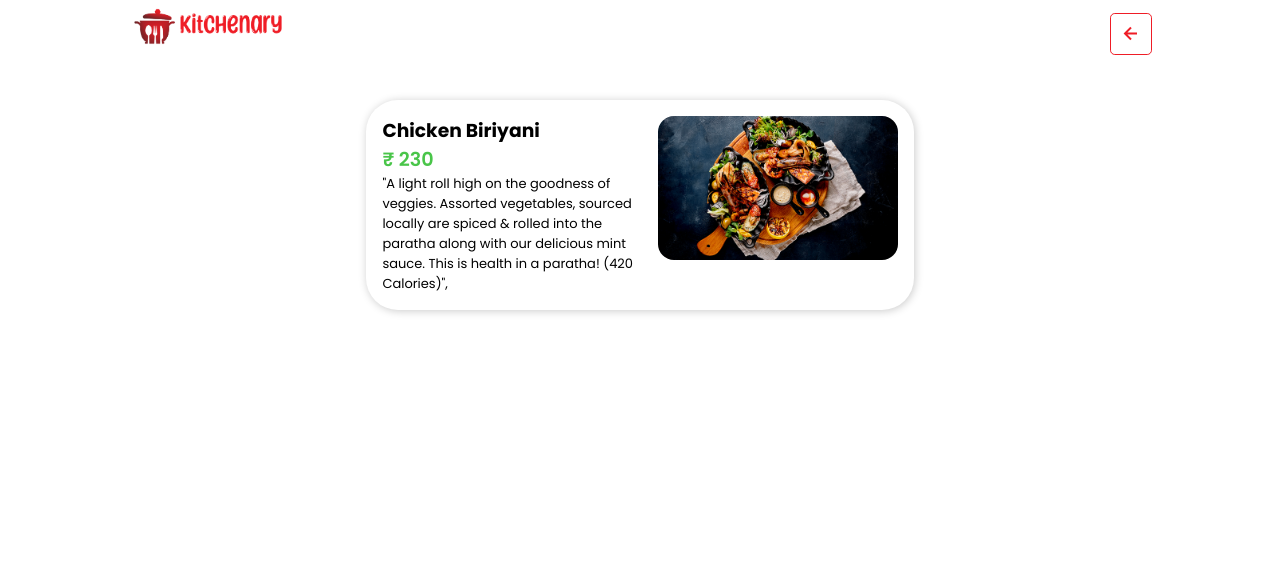
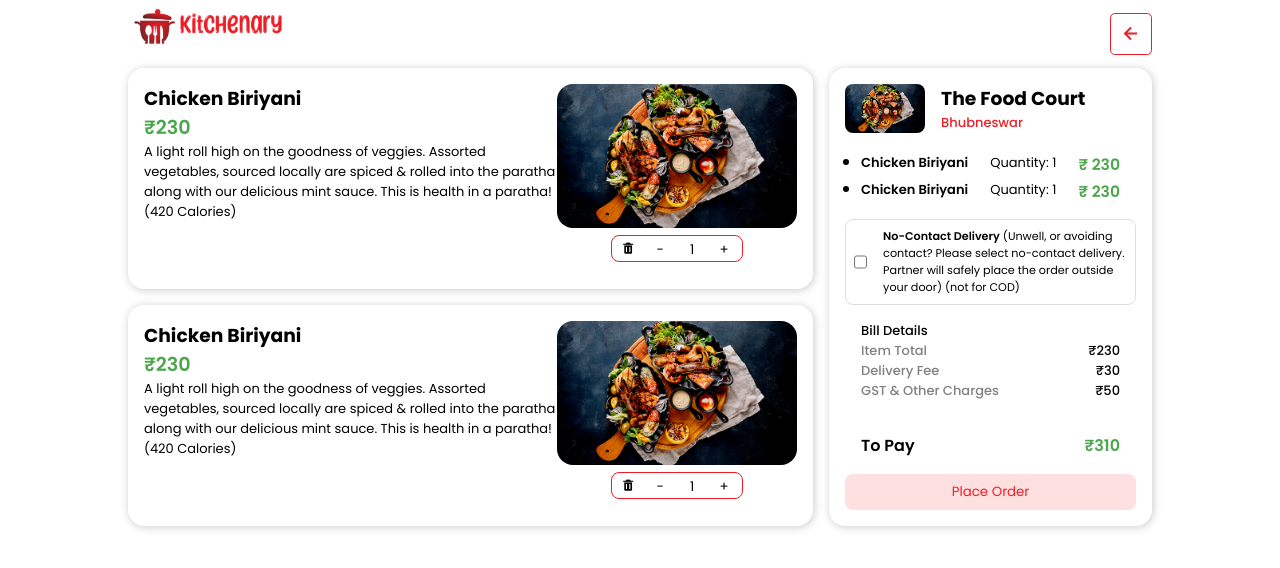
Before and after one commit to k-aditya20703/Kitchenary, a React (Create React App) app: page /cart in a window 1280 px wide. Shown: the top 568 px of the page. Built offline with nearby package versions, Linux system fonts and the light colour scheme.

Commit message:
add cart page

```diff
--- a/src/Components/Cart/Cart.css
+++ b/src/Components/Cart/Cart.css
@@ -1,155 +1,148 @@
-.cart {
-  display: flex;
-  gap: 0.2rem;
-  align-items: center;
-  color: var(--disable);
-  transition: 0.5s;
-}
-
-.cart:hover {
-  color: var(--main-color);
-}
-
-.cart i {
-  font-size: x-large;
-}
-
-.nav_details {
-  display: flex;
-  align-items: center;
-  gap: 2rem;
-}
-
-.restaurant_details_background {
-  background-image: linear-gradient(white, #dddddd34, #bdbdbd98);
-  padding: 1rem;
-  padding-top: 0;
-  border-radius: 2rem;
-  width: 60%;
+.cart_section {
+  width: 80%;
+  /* background-color: aqua; */
   margin-left: auto;
   margin-right: auto;
-  margin-top: 1rem;
-}
-
-.restaurant_details_background .restaurant_details {
-  background-color: var(--white);
-  border-radius: 1rem;
-  padding: 1rem;
-  border: 0.1rem solid #bdbdbd5b;
-}
-
-.restaurant_details .restaurant_ratting {
   display: flex;
-  align-items: center;
+  /* padding: 1rem; */
+  justify-content: space-between;
   gap: 1rem;
 }
 
-.restaurant_ratting .ratting_container {
-  background-color: #49c549;
-  color: white;
-  border-radius: 50%;
-  width: 1rem;
-  height: 1rem;
+.cart_details {
+  width: 68%;
+  /* background-color: brown; */
+  /* padding: 1rem; */
   display: flex;
-  justify-content: center;
-  align-items: center;
-  padding: 0.6rem;
+  flex-wrap: wrap;
+  gap: 1rem;
 }
 
-.restaurant_ratting .ratting_container i {
-  font-size: small;
+.cart_details .item_card {
+  width: 100%;
   display: flex;
-  align-items: center;
-  justify-content: center;
+  border-radius: 1rem;
+  background-color: white;
+  padding: 1rem;
+  box-shadow: 1px 1px 8px #cacaca;
 }
 
-.restaurant_location {
-  font-weight: 600;
-  color: var(--main-color);
-  font-size: small;
-}
-
-.delivery_time {
-  color: #9b9b9bf1;
-  font-weight: 500;
-}
-
-.all_item_container {
-  width: 100%;
-  padding: 2rem;
-  display: flex;
-  gap: 2rem;
-  justify-content: center;
-  flex-wrap: wrap;
-}
-
-.all_item_container .item_cards {
-  display: flex;
-
-  width: 45%;
-  gap: 1rem;
-  box-shadow: 1px 1px 8px #cacaca;
-  padding: 1rem;
-  border-radius: 2rem;
-}
-
-.item_counter {
-  display: flex;
-  align-items: center;
-  justify-content: center;
-}
-
-.item_counter button {
-  padding: 0.5rem;
-  width: 2rem;
-  border-radius: 0.5rem;
-}
-
-.decrement {
-  background-color: #ff00001a;
-}
-
-.increment {
-  background-color: #49c5493d;
-}
-
-.counter_display {
-  /* background-color: #cacaca49; */
-  padding: 1rem;
-  width: 2.5rem;
-  display: flex;
-  justify-content: center;
-  border-radius: 0.5rem;
-}
-.all_item_container .item_cards .item_photo img {
+.cart_item_photo img {
   width: 15rem;
   border-radius: 1rem;
 }
 
-.item_price {
-  color: #49c549;
-  font-weight: 600;
-  font-size: larger;
+.quantity_btn_section {
+  border: 0.1rem solid var(--main-color);
+  width: 55%;
+  border-radius: 0.5rem;
+  margin-left: auto;
+  margin-right: auto;
+  /* background-image: linear-gradient(to right, #ff000025, #ff00001e, #ff000013); */
 }
 
-.item_desc {
+.quantity_btn_section button {
+  width: 2rem;
+  background: transparent;
+}
+
+.cart_billing {
+  width: 32%;
+  height: auto;
+  padding: 1rem;
+  background-color: white;
+  box-shadow: 1px 1px 8px #cacaca;
+  border-radius: 1rem;
+}
+
+.cart_billing .about_restaurant img {
+  width: 5rem;
+  border-radius: 0.5rem;
+}
+
+.cart_billing .about_restaurant {
+  display: flex;
+  gap: 1rem;
+}
+
+.about_restaurant p {
+  color: var(--main-color);
+  font-size: small;
+  font-weight: 500;
+}
+
+.cart_billing .item_details {
+  padding: 1rem;
+}
+.item_details .about_item {
+  display: flex;
+  justify-content: space-between;
   font-size: small;
 }
 
-@media screen and (max-width: 512px) {
-  .all_item_container .item_cards {
-    display: flex;
-    width: 90%;
-    /* align-items: center; */
-    gap: 1rem;
-    /* border: 0.1rem solid #cacaca; */
-    box-shadow: 1px 1px 8px #cacaca;
-    padding: 1rem;
-    border-radius: 2rem;
-  }
+.item_price {
+  color: #4ba74b;
+}
 
-  .all_item_container .item_cards .item_photo img {
-    width: 5rem;
-    border-radius: 0.5rem;
-  }
+.item_name {
+  font-weight: 600;
 }
+
+.no_contact_delivery {
+  display: flex;
+  gap: 1rem;
+  border: 0.1rem solid #00000021;
+  border-radius: 0.5rem;
+  /* box-shadow: inset 1px 1px 3px #cacaca; */
+  padding: 0.5rem;
+}
+
+.no_contact_delivery p {
+  font-size: 0.7rem;
+}
+
+.no_contact_delivery p span {
+  font-weight: 600;
+}
+
+.bill_details {
+  padding-top: 1rem;
+  font-size: small;
+  font-weight: 500;
+  padding: 1rem;
+}
+
+.bill_details div {
+  display: flex;
+  justify-content: space-between;
+}
+
+.bill_heading {
+  color: grey;
+}
+
+.bill_value {
+  color: #4ba74b;
+}
+
+.total {
+  /* margin-top: 1rem; */
+  padding: 1rem;
+  display: flex;
+  justify-content: space-between;
+  font-weight: 600;
+}
+
+.place_order button {
+  padding: 0.5rem;
+  width: 100%;
+  border-radius: 0.5rem;
+  color: var(--main-color);
+  background-color: #ff00001f;
+  transition: 0.5s;
+}
+
+.place_order button:hover {
+  background-color: var(--main-color);
+  color: white;
+}
--- a/src/Components/Cart/Cart.jsx
+++ b/src/Components/Cart/Cart.jsx
@@ -1,7 +1,6 @@
 import React from "react";
 import "./Cart.css";
 import { NavLink } from "react-router-dom";
-import Footer from "../Footer/Footer";
 const Cart = () => {
   return (
     <>
@@ -12,7 +11,7 @@ const Cart = () => {
           </div>
         </NavLink>
 
-        <NavLink to="/foodorder">
+        <NavLink to="/">
           <div className="back-btn">
             <i class="bx bx-left-arrow-alt"></i>
           </div>
@@ -20,30 +19,116 @@ const Cart = () => {
       </div>
 
       <div className="cart_section">
-        <div className="cart_item_container">
-          <div className="all_item_container">
-            <div className="item_cards">
-              <div className="about_item">
-                <h3>Chicken Biriyani</h3>
-                <p className="item_price">₹ 230</p>
-                <p className="item_desc">
-                  {" "}
-                  "A light roll high on the goodness of veggies. Assorted
-                  vegetables, sourced locally are spiced & rolled into the
-                  paratha along with our delicious mint sauce. This is health in
-                  a paratha! (420 Calories)",
-                </p>
+        <div className="cart_details">
+          <div className="item_card">
+            <div className="item_details">
+              <h3>Chicken Biriyani</h3>
+              <p className="item_price">₹230</p>
+              <p className="item_desc">
+                A light roll high on the goodness of veggies. Assorted
+                vegetables, sourced locally are spiced & rolled into the paratha
+                along with our delicious mint sauce. This is health in a
+                paratha! (420 Calories)
+              </p>
+            </div>
+            <div className="cart_item_photo">
+              <img src="./Images/food1.png"></img>
+              <div className="quantity_btn_section">
+                <button className="delete_btn">
+                  <i class="bx bxs-trash"></i>
+                </button>
+                <button>-</button>
+                <button>1</button>
+                <button>+</button>
               </div>
-              <div className="item_photo">
-                <img src="./Images/food1.png"></img>
+            </div>
+          </div>
+          <div className="item_card">
+            <div className="item_details">
+              <h3>Chicken Biriyani</h3>
+              <p className="item_price">₹230</p>
+              <p className="item_desc">
+                A light roll high on the goodness of veggies. Assorted
+                vegetables, sourced locally are spiced & rolled into the paratha
+                along with our delicious mint sauce. This is health in a
+                paratha! (420 Calories)
+              </p>
+            </div>
+            <div className="cart_item_photo">
+              <img src="./Images/food1.png"></img>
+              <div className="quantity_btn_section">
+                <button className="delete_btn">
+                  <i class="bx bxs-trash"></i>
+                </button>
+                <button>-</button>
+                <button>1</button>
+                <button>+</button>
               </div>
             </div>
           </div>
         </div>
-        <div className="cart_billing_container"></div>
+        <div className="cart_billing">
+          <div className="about_restaurant">
+            <img src="./Images/food1.png"></img>
+            <div>
+              <h3>The Food Court</h3>
+              <p className="location">Bhubneswar</p>
+            </div>
+          </div>
+
+          <div className="item_details">
+            <ul>
+              <li>
+                <div className="about_item">
+                  <p className="item_name">Chicken Biriyani</p>
+                  <p>Quantity: 1 </p>
+                  <p className="item_price">₹ 230</p>
+                </div>
+              </li>
+
+              <li>
+                <div className="about_item">
+                  <p className="item_name">Chicken Biriyani</p>
+                  <p>Quantity: 1 </p>
+                  <p className="item_price">₹ 230</p>
+                </div>
+              </li>
+            </ul>
+          </div>
+
+          <div className="no_contact_delivery">
+            <input type="checkbox"></input>
+            <p>
+              <span>No-Contact Delivery</span> (Unwell, or avoiding contact?
+              Please select no-contact delivery. Partner will safely place the
+              order outside your door) (not for COD)
+            </p>
+          </div>
+
+          <div className="bill_details">
+            <p> Bill Details</p>
+            <div>
+              <p className="bill_heading">Item Total</p>
+              <p>₹230</p>
+            </div>
+            <div>
+              <p className="bill_heading">Delivery Fee</p>
+              <p>₹30</p>
+            </div>
+            <div>
+              <p className="bill_heading">GST & Other Charges</p>
+              <p>₹50</p>
+            </div>
+          </div>
+          <div className="total">
+            <p>To Pay</p>
+            <p className="bill_value">₹310</p>
+          </div>
+          <div className="place_order">
+            <button>Place Order</button>
+          </div>
+        </div>
       </div>
-
-      {/* <Footer /> */}
     </>
   );
 };
--- a/src/Components/FoodDelivery/FoodDelivery.jsx
+++ b/src/Components/FoodDelivery/FoodDelivery.jsx
@@ -13,7 +13,7 @@ const FoodDelivery = () => {
   const [partnerAddress, setPartnerAddress] = useState();
   const [test, setTest] = useState(["test"]);
 
-  const API = `http://ec2-44-201-134-49.compute-1.amazonaws.com:9091/api/v1/kichenary/partners?page=0&size=20`;
+  const API = `http://ec2-98-81-198-145.compute-1.amazonaws.com:9091/api/v1/kichenary/partners?page=0&size=20`;
 
   useEffect(() => {
     try {
--- a/src/Components/FoodOrder/FoodOrder.css
+++ b/src/Components/FoodOrder/FoodOrder.css
@@ -99,6 +99,22 @@
   justify-content: center;
 }
 
+.add_to_cart {
+  display: flex;
+  justify-content: center;
+  width: 100%;
+  padding: 0.5rem;
+  border-radius: 0.5rem;
+  background-color: #ef1d272d;
+  color: #ef1d26;
+  transition: 0.5s;
+}
+
+.add_to_cart:hover {
+  background-color: #ef1d26;
+  color: white;
+}
+
 .item_counter button {
   padding: 0.5rem;
   width: 2rem;
--- a/src/Components/FoodOrder/FoodOrder.jsx
+++ b/src/Components/FoodOrder/FoodOrder.jsx
@@ -65,7 +65,7 @@ const FoodOrder = () => {
               <div className="item_photo">
                 <img src={currentItem.itemPhoto}></img>
                 <div className="item_counter">
-                  <button onClick={handleDecrement} className="decrement">
+                  {/* <button onClick={handleDecrement} className="decrement">
                     -
                   </button>
                   <div className="counter_display">
@@ -73,8 +73,9 @@ const FoodOrder = () => {
                   </div>
                   <button onClick={handleIncrement} className="increment">
                     +
-                  </button>
+                  </button> */}
                 </div>
+                <button className="add_to_cart">Add to cart</button>
               </div>
             </div>
           );
```
